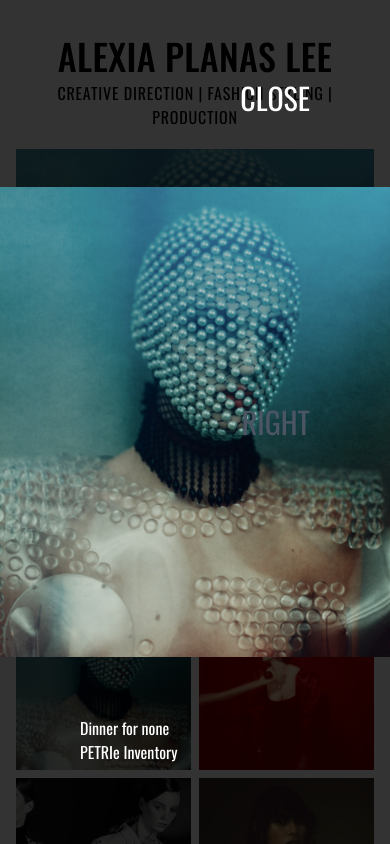
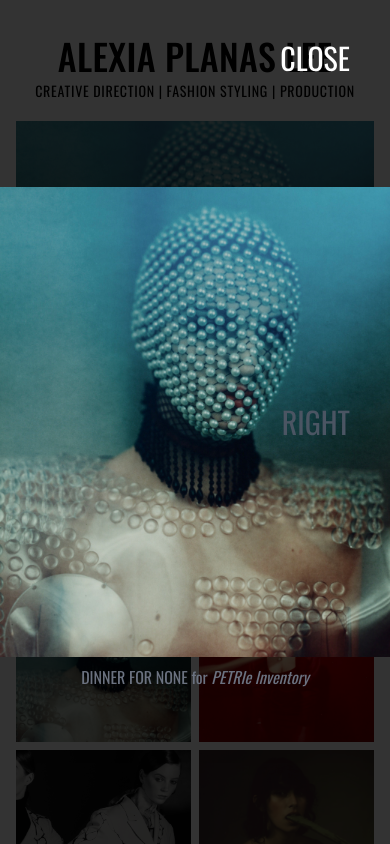
Before and after one commit to charlesfig/alexia-portfolio-next13.4, a Next.js app: page /works in a window 390 px wide. Both pictures are taken after a click on the button 103 px from the left and 682 px from the top of the page. Shown: the top 844 px of the page. Built offline with nearby package versions, Linux system fonts and the light colour scheme.

Commit message:
Some mobile changes

```diff
--- a/app/Header.tsx
+++ b/app/Header.tsx
@@ -10,7 +10,7 @@ export default function Header() {
       >
         Alexia Planas Lee
       </Link>
-      <p className="tracking-wider uppercase mt-1">
+      <p className="tracking-wider uppercase mt-1 md:text-base text-sm">
         Creative Direction | Fashion Styling | Production
       </p>
       <Navigation />
--- a/app/Slideshow.tsx
+++ b/app/Slideshow.tsx
@@ -38,7 +38,7 @@ export default function Slideshow() {
     >
       <Dialog.Panel className="object-contain relative flex items-center justify-center h-full w-full">
         <button
-          className="absolute top-20 right-20 text-white uppercase text-3xl z-20"
+          className="absolute top-10 md:top-20 right-10 md:right-20 text-white uppercase text-3xl z-20"
           onClick={() => setIsOpen(false)}
         >
           Close
@@ -50,9 +50,13 @@ export default function Slideshow() {
             alt={selectedWork.project_name}
             {...selectedWork.image}
           />
+          <p className="text-center text-gray-500 md:hidden mt-2 absolute -bottom-8 left-0 right-0">
+            <span className="uppercase">{selectedWork.project_name}</span> for{" "}
+            <span className="italic">{selectedWork.publication}</span>
+          </p>
         </div>
 
-        <p className="text-white absolute bottom-20 left-20">
+        <p className="text-white absolute bottom-20 left-20 hidden md:block">
           <Dialog.Title>{selectedWork.project_name}</Dialog.Title>
           <Dialog.Description>{selectedWork.publication}</Dialog.Description>
           {/* <p>This is the project's description</p> */}
@@ -63,7 +67,7 @@ export default function Slideshow() {
           disabled={getPrevProjectDisabled}
           className="disabled:hidden absolute left-0 h-full w-1/2 flex justify-start items-center group"
         >
-          <p className="text-gray-600 uppercase text-3xl ml-20 group-hover:text-gray-200 transition-all">
+          <p className="text-gray-600 uppercase text-3xl ml-10 md:ml-20 group-hover:text-gray-200 transition-all">
             Left
           </p>
         </button>
@@ -73,7 +77,7 @@ export default function Slideshow() {
           disabled={getNextProjectDisabled}
           className="disabled:hidden absolute right-0 h-full w-1/2 flex justify-end items-center group"
         >
-          <p className="text-gray-600 uppercase text-3xl mr-20 group-hover:text-gray-200 transition-all">
+          <p className="text-gray-600 uppercase text-3xl mr-10 md:mr-20 group-hover:text-gray-200 transition-all">
             Right
           </p>
         </button>
```
